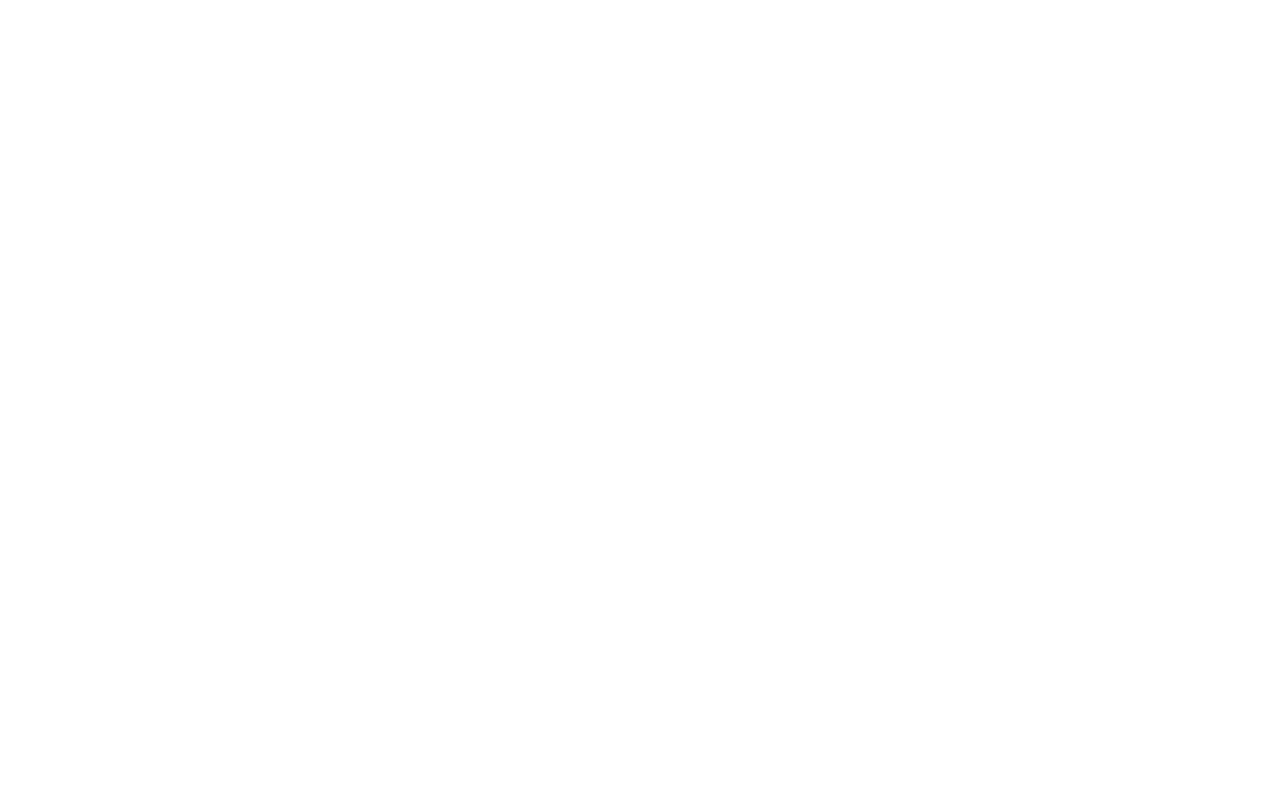
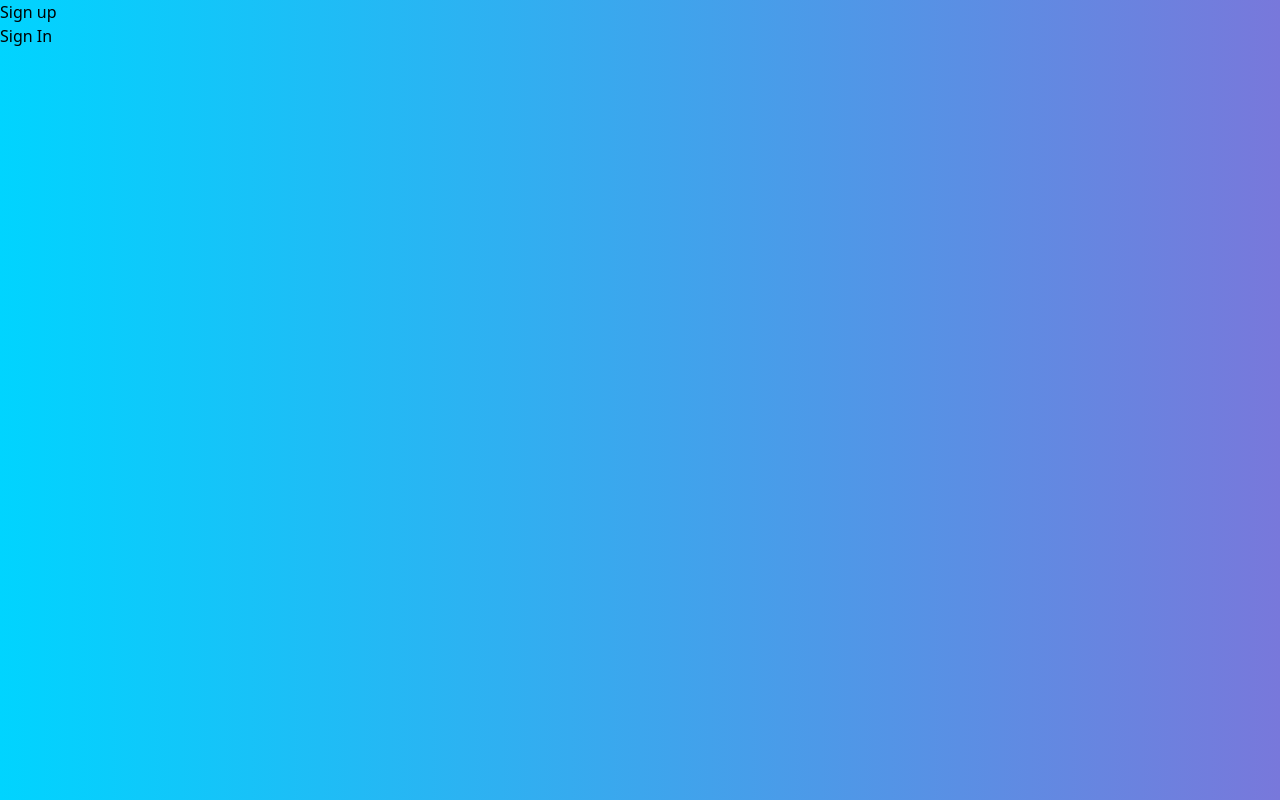
Before and after one commit to pramudithamendis/vehicle-rental, a React (Vite) app in the folder frontend/: page /home in a window 1280 px wide. Before the commit this address had no page. Built offline with nearby package versions, Linux system fonts and the light colour scheme.

Commit message:
Make the homepage for the flow creation

```diff
--- a/frontend/src/App.jsx
+++ b/frontend/src/App.jsx
@@ -9,10 +9,12 @@
 import AChatForAdmin from './pages/AChatForAdmin.jsx'
 import CreateForAdmin from './pages/CreateForAdmin.jsx'
 import ChatUser from './pages/ChatUser.jsx'
+import Home from './pages/Home.jsx'
 
 const App = () => {
   return (
     <Routes>
+      <Route path='/home' element={<Home />} />
       <Route path='/chat/create' element={<Create />} />
       <Route path='/chat/chats' element={<Chats />} />
       <Route path='/chat/delete/:id' element={<Delete />} />
--- a/frontend/src/pages/ChatUser.jsx
+++ b/frontend/src/pages/ChatUser.jsx
@@ -20,7 +20,7 @@
 	    axios.post('http://localhost:5555/user/create',data)
         .then((response)=>{
             console.log(response);
-            navigate('/user/create');
+            navigate('/home');
         })
         .catch((error)=>{
             // setL(false);
--- /dev/null
+++ b/frontend/src/pages/Home.jsx
@@ -0,0 +1,14 @@
+import React from 'react'
+
+const Home = () => {
+  return (
+    <div>
+
+    <a href='/user/create'>Sign up</a><br></br>
+    <a href='/user/signin'>Sign In</a>
+
+    </div>
+  )
+}
+
+export default Home
```
